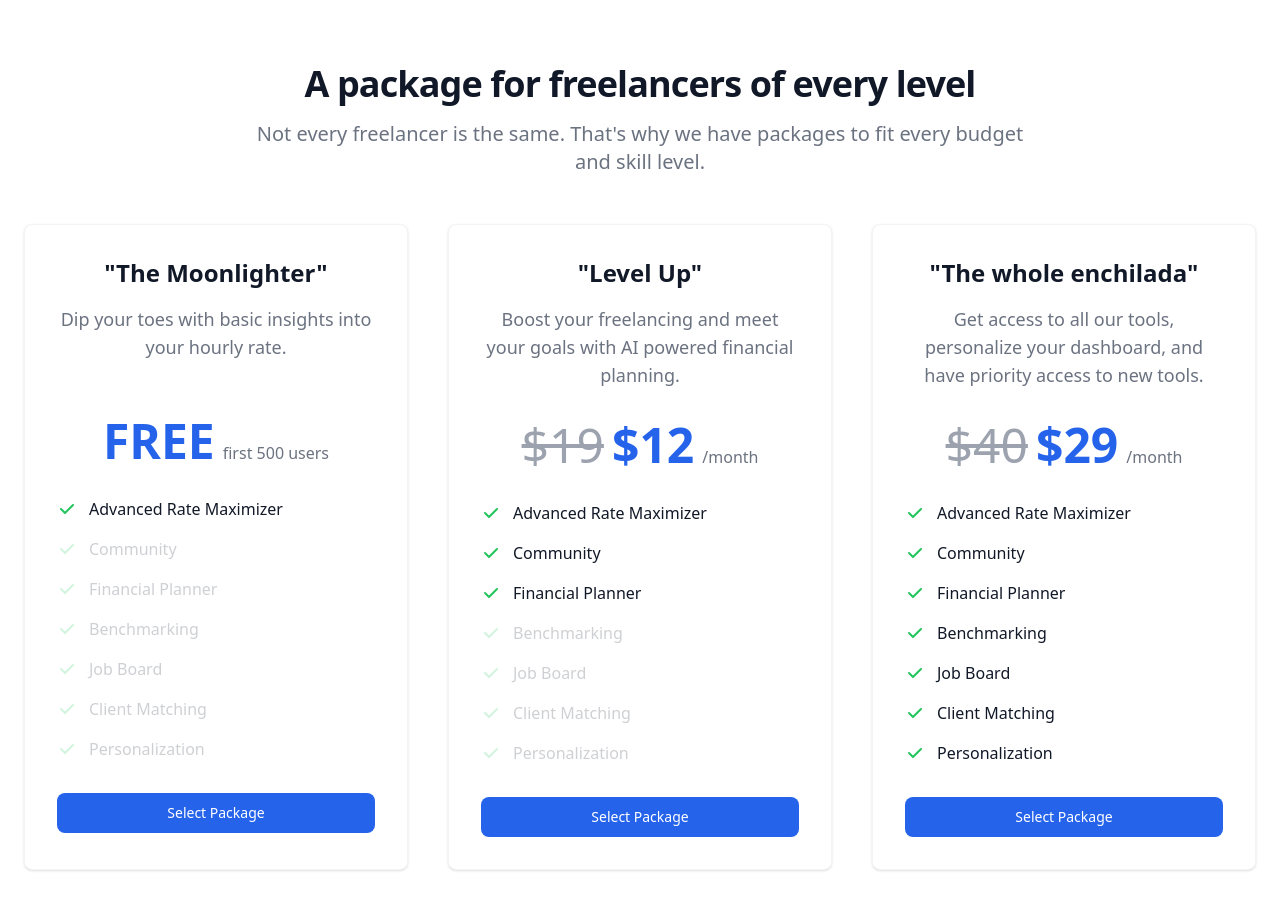
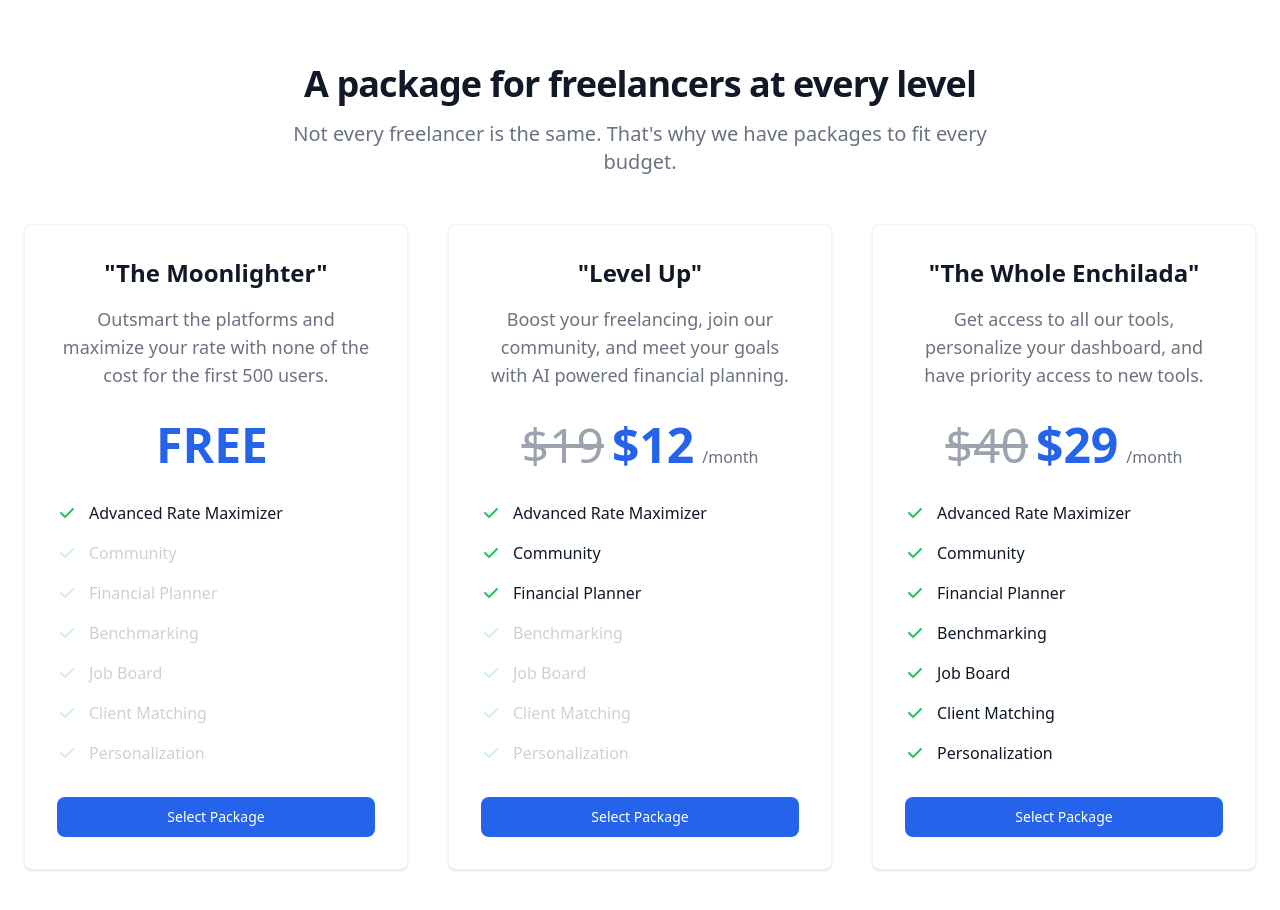
Before and after one commit to RyanByrne/indiworker, a website: page pages/success/success.html in a window 1280 px wide. Drawn offline with nearby package versions, Linux system fonts and the light colour scheme.

Commit message:
Copy on pricing page

```diff
--- a/pages/success/success.html
+++ b/pages/success/success.html
@@ -26,17 +26,17 @@
     <section class="bg-white dark:bg-gray-900"> <!-- Pricing Cards -->
         <div class="py-8 px-4 mx-auto max-w-screen-xl lg:py-16 lg:px-6">
             <div class="mx-auto max-w-screen-md text-center mb-8 lg:mb-12">
-                <h2 class="mb-4 text-4xl tracking-tight font-extrabold text-gray-900 dark:text-white">A package for freelancers of every level</h2>
-                <p class="mb-5 font-light text-gray-500 sm:text-xl dark:text-gray-400">Not every freelancer is the same. That's why we have packages to fit every budget and skill level.</p>
+                <h2 class="mb-4 text-4xl tracking-tight font-extrabold text-gray-900 dark:text-white">A package for freelancers at every level</h2>
+                <p class="mb-5 font-light text-gray-500 sm:text-xl dark:text-gray-400">Not every freelancer is the same. That's why we have packages to fit every budget.</p>
             </div>
             <div class="space-y-8 lg:grid lg:grid-cols-3 sm:gap-6 xl:gap-10 lg:space-y-0">
                 <!-- Pricing Card -->
                 <div class="flex flex-col p-6 mx-auto max-w-lg text-center text-gray-900 bg-white rounded-lg border border-gray-100 shadow dark:border-gray-600 xl:p-8 dark:bg-gray-800 dark:text-white">
                     <h3 class="mb-4 text-2xl font-semibold">"The Moonlighter"</h3>
-                    <p class="font-light text-gray-500 sm:text-lg dark:text-gray-400">Dip your toes with basic insights into your hourly rate.</p><br/>
+                    <p class="font-light text-gray-500 sm:text-lg dark:text-gray-400">Outsmart the platforms and maximize your rate with none of the cost for the first 500 users.</p>
                     <div class="flex justify-center items-baseline my-8">
                         <span class="mr-2 text-5xl text-blue-600 font-extrabold">FREE</span>
-                        <span class="text-gray-500 dark:text-gray-400">first 500 users</span>
+                        <span class="text-gray-500 dark:text-gray-400"></span>
                     </div>
                     <!-- List -->
                     <ul role="list" class="mb-8 space-y-4 text-left">
@@ -82,7 +82,7 @@
                 <!-- Pricing Card -->
                 <div class="flex flex-col p-6 mx-auto max-w-lg text-center text-gray-900 bg-white rounded-lg border border-gray-100 shadow dark:border-gray-600 xl:p-8 dark:bg-gray-800 dark:text-white">
                     <h3 class="mb-4 text-2xl font-semibold">"Level Up"</h3>
-                    <p class="font-light text-gray-500 sm:text-lg dark:text-gray-400">Boost your freelancing and meet your goals with AI powered financial planning.</p>
+                    <p class="font-light text-gray-500 sm:text-lg dark:text-gray-400">Boost your freelancing, join our community, and meet your goals with AI powered financial planning.</p>
                     <div class="flex justify-center items-baseline my-8">
                         <span class="mr-2 text-5xl text-gray-400 font-light line-through">$19</span><span class="mr-2 text-5xl text-blue-600 font-extrabold">$12</span>
                         <span class="text-gray-500 dark:text-gray-400" dark:text-gray-400>/month</span>
@@ -130,7 +130,7 @@
                 </div>
                 <!-- Pricing Card -->
                 <div class="flex flex-col p-6 mx-auto max-w-lg text-center text-gray-900 bg-white rounded-lg border border-gray-100 shadow dark:border-gray-600 xl:p-8 dark:bg-gray-800 dark:text-white">
-                    <h3 class="mb-4 text-2xl font-semibold">"The whole enchilada"</h3>
+                    <h3 class="mb-4 text-2xl font-semibold">"The Whole Enchilada"</h3>
                     <p class="font-light text-gray-500 sm:text-lg dark:text-gray-400">Get access to all our tools, personalize your dashboard, and have priority access to new tools.</p>
                     <div class="flex justify-center items-baseline my-8">
                         <span class="mr-2 text-5xl font-light text-gray-400 line-through">$40</span><span class="mr-2 text-5xl font-extrabold text-blue-600">$29</span>
```
